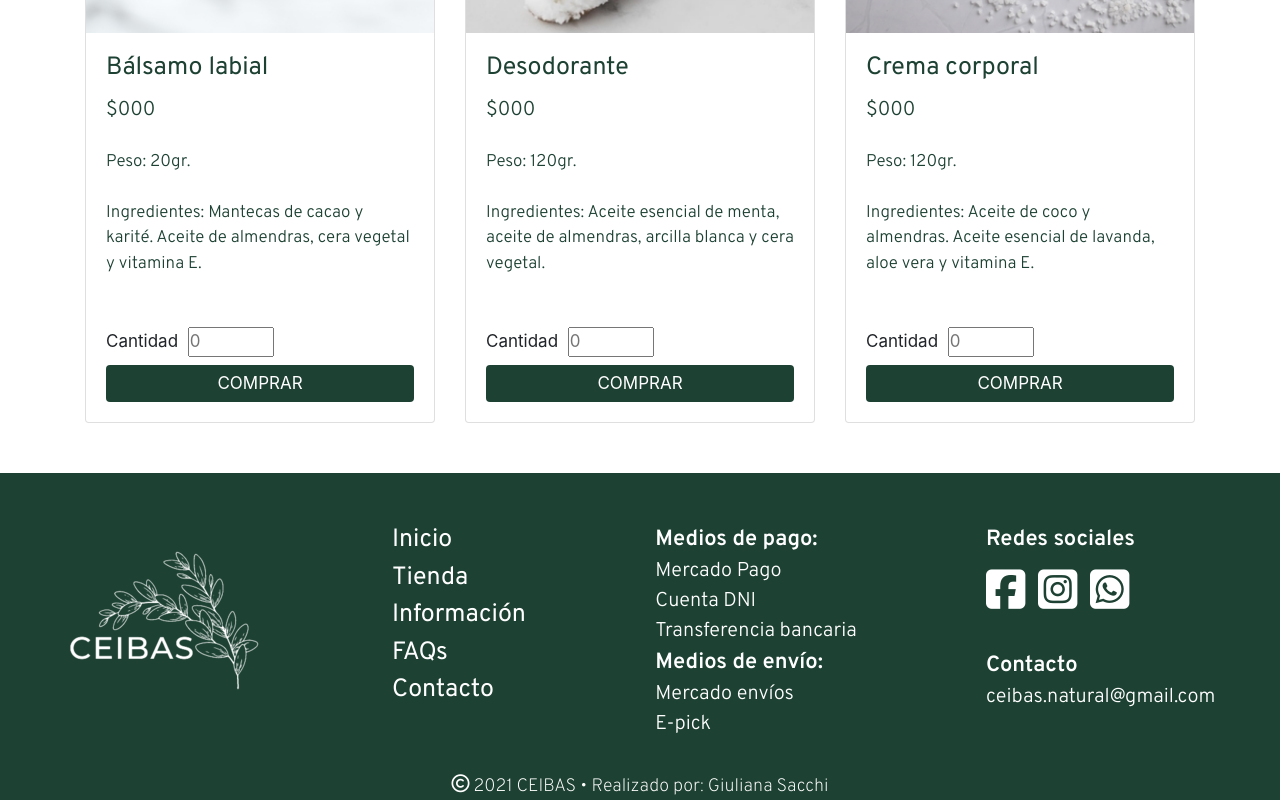
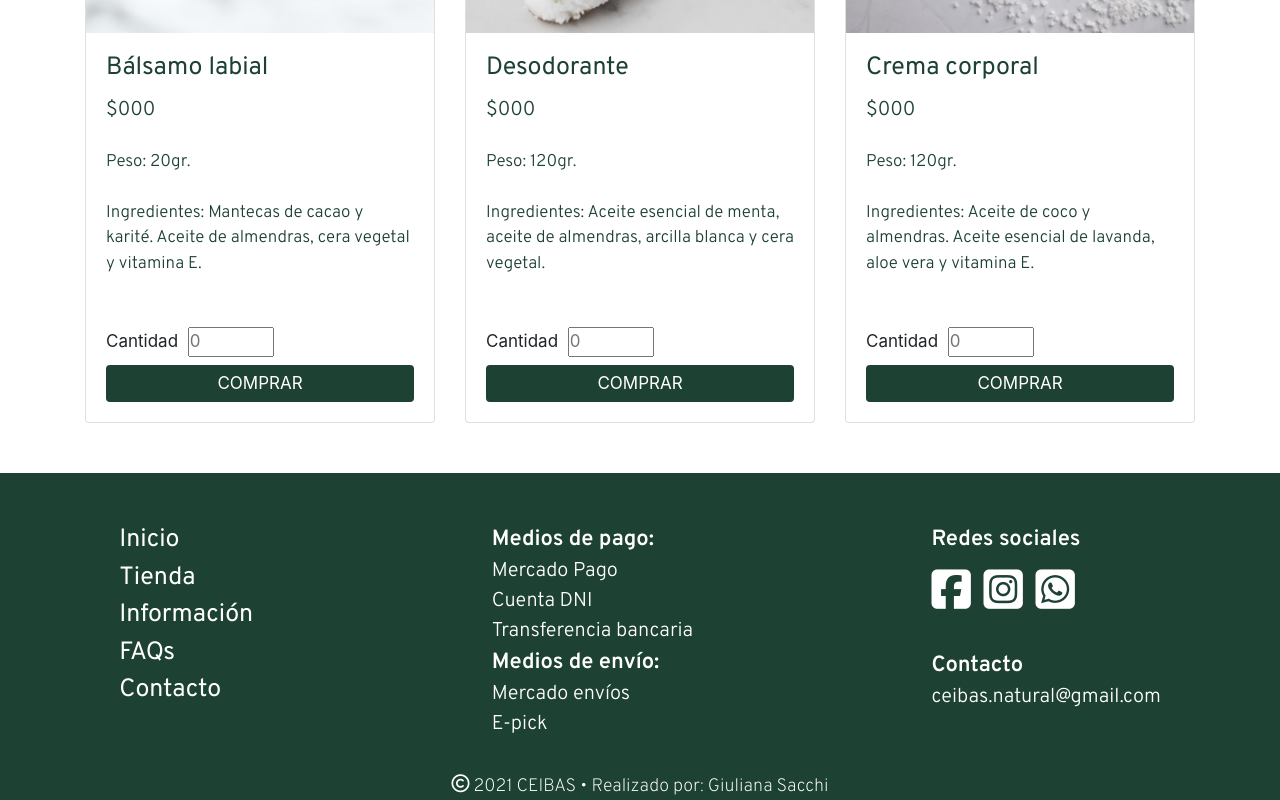
Before and after one commit to Giuliana-Sacchi/cosmetica_sacchi, a website: page pages/tienda.html in a window 1280 px wide. Shown: the part 2170-2970 px from the top of the page. Drawn offline with nearby package versions, Linux system fonts and the light colour scheme.

Commit message:
entrega final

```diff
--- a/pages/tienda.html
+++ b/pages/tienda.html
@@ -172,9 +172,6 @@
 				<div class="col-lg-12 col-md-12 col-xs-12">
 					<footer>
 						<div class="footer__estilo">
-							<div>
-								<a href="../index.html"><img src="../assets/img/logo.png" class="footer__logo"></a>
-							</div>
 							<div class="footer__nav">
 								<ul class="footer__lista">
 									<li><a class="footer__lista--estilo" href="../index.html">Inicio</a></li>
--- a/scss/_general.scss
+++ b/scss/_general.scss
@@ -228,13 +228,6 @@ footer{
         @media only screen and (min-width:  426px) and (max-width:  768px){
             margin-right: 25px;
         }
-        .footer__logo{
-            margin-top: 50px;
-            padding-top: 20px;
-            @media only screen and (min-width:  0px) and (max-width:  768px){
-                display: none;
-            }
-        }
         .footer__nav{
             display: flex;
             flex-direction: column;
```
Also changed, not shown: index.html (+0 -3 lines), pages/contacto.html (+0 -3 lines), pages/informacion.html (+0 -3 lines), pages/preguntas-frecuentes.html (+0 -3 lines), css/estilo.css.
